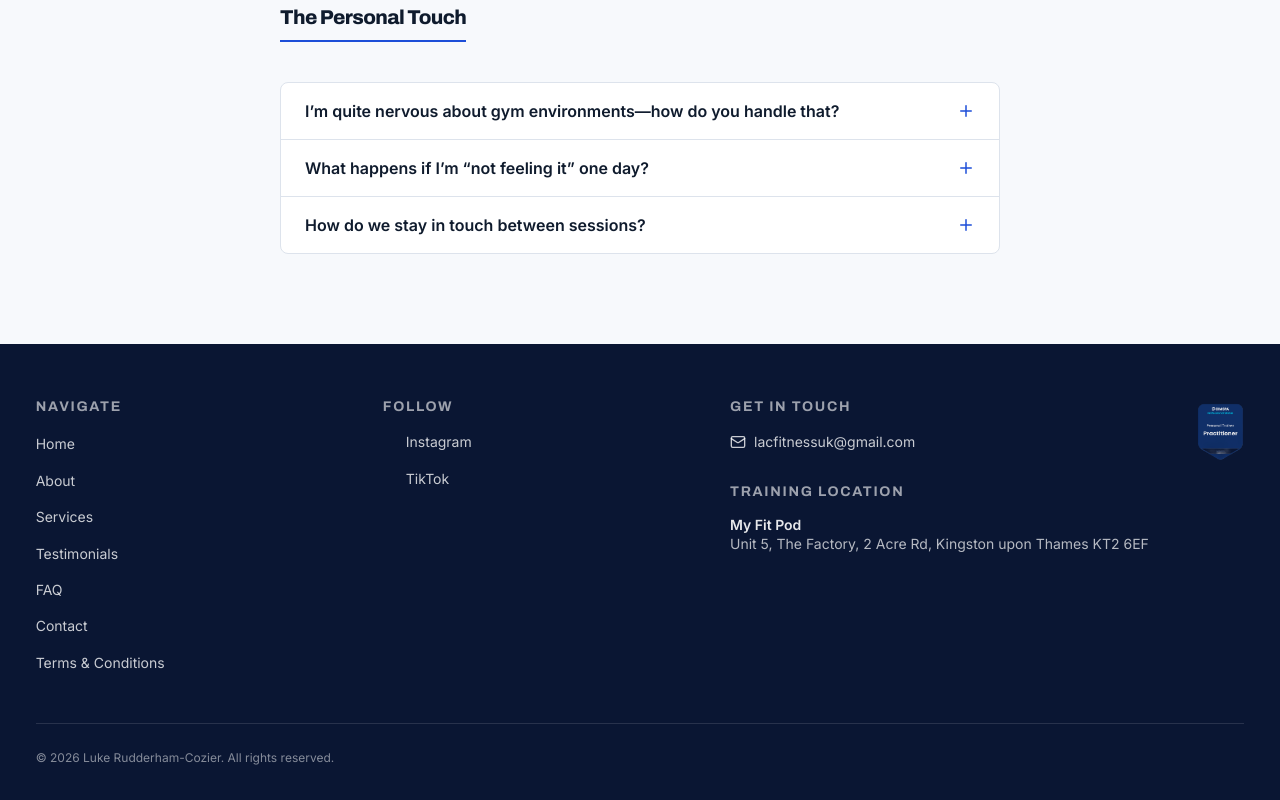
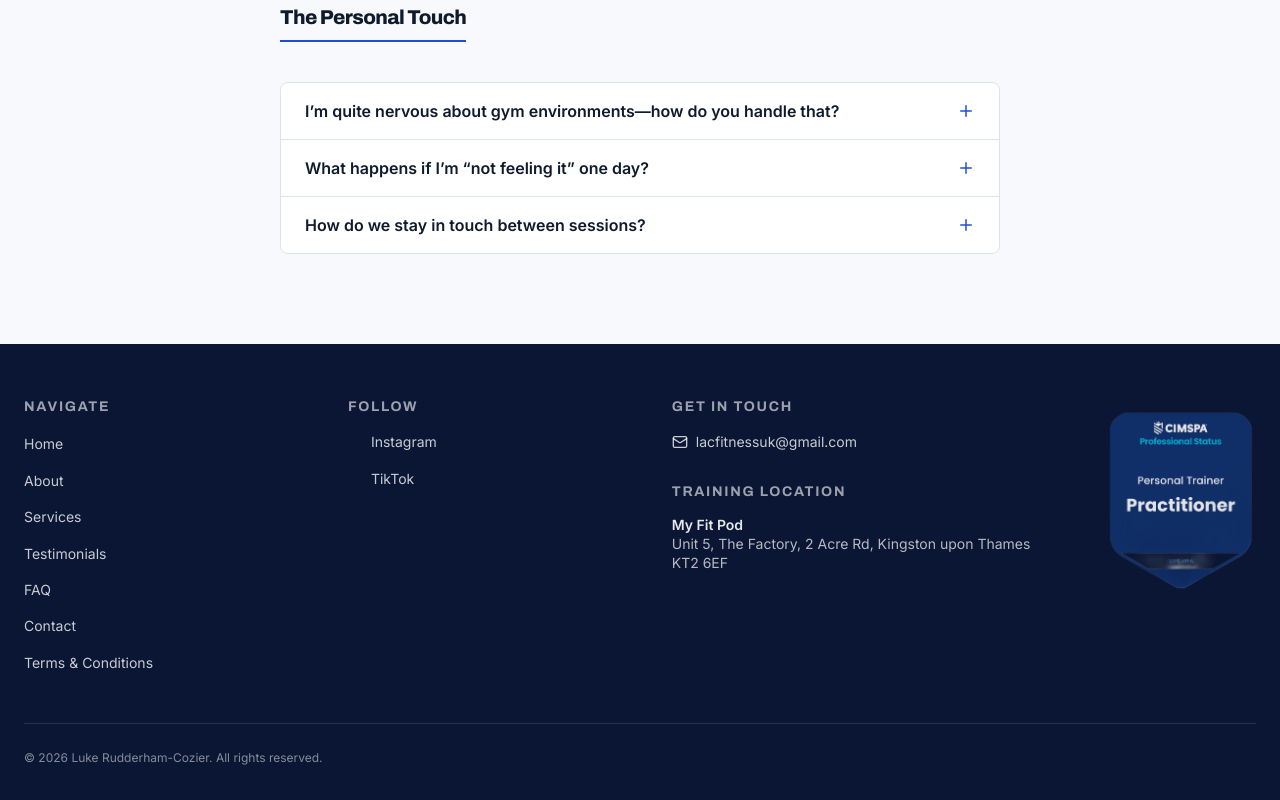
Before and after one commit to LRCozier/lac-fitness, a Next.js app: page /faq in a window 1280 px wide. Shown: the part 1206-2006 px from the top of the page. Built offline with nearby package versions, Linux system fonts and the light colour scheme; some icons are missing.

Commit message:
updated layout styles

```diff
--- a/styles/base.scss
+++ b/styles/base.scss
@@ -97,7 +97,6 @@ svg {
 
 .container {
   width: 100%;
-  max-width: fit-content;
   margin-inline: auto;
   padding-inline: 1.5rem;
 }
--- a/styles/layout.scss
+++ b/styles/layout.scss
@@ -383,8 +383,7 @@
 }
 
 .footer-badge-image {
-  width: auto;
-  height: 3.75rem;
+  height: auto;
   opacity: 0.9;
   transition: opacity 150ms ease;
 }
```
